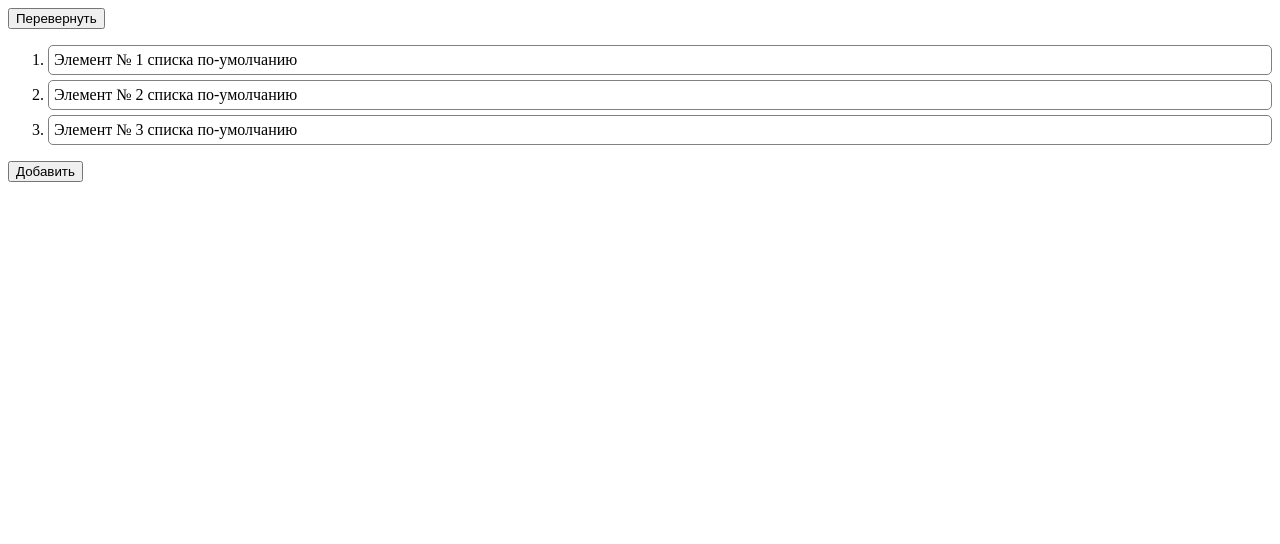
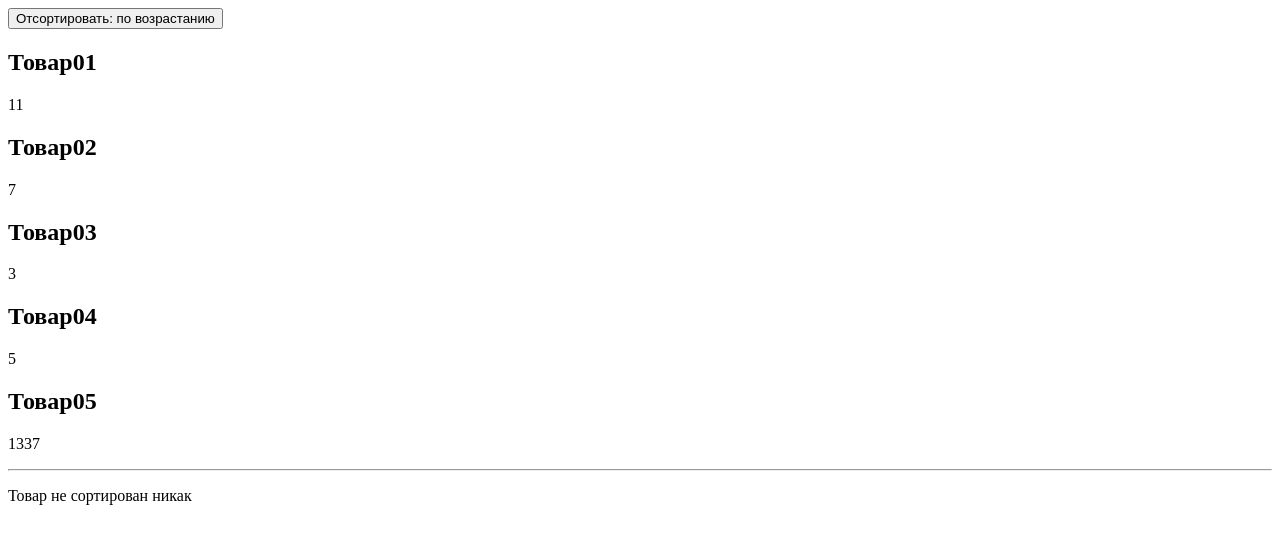
Before and after one commit to Valinetsky/-Vue-Seminar02, a plain HTML site: page task02/index.html in a window 1280 px wide. Drawn offline with nearby package versions, Linux system fonts and the light colour scheme.

Commit message:
Homework stable 15:20

```diff
--- a/task02/index.html
+++ b/task02/index.html
@@ -3,21 +3,20 @@
   <head>
     <meta charset="UTF-8" />
     <meta name="viewport" content="width=device-width, initial-scale=1.0" />
-    <title>Reverse button (task02)</title>
-    <link rel="stylesheet" href="css/style.css" />
+    <title>Task02</title>
   </head>
+
   <body>
-    <body>
-        <div class="root">
-           <button v-on:click="reverseMessage">{{nameButton}}</button>
-
-           <ol>
-              <li v-for="(item, index) in lists" v-on:click="remove(index)">{{item}}</li>
-           </ol>
-           <button v-on:click="addListElement">Добавить</button>
-
-        </div>
-        <script src="https://cdn.jsdelivr.net/npm/vue@2/dist/vue.js"></script>
-        <script src="script.js"></script>
+    <div class="content">
+      <button @click="sorted">Отсортировать: {{sortedText}}</button>
+      <div v-for="product in sortedProduct" class="products">
+        <h2>{{product.productName}}</h2>
+        <p>{{product.productPrice}}</p>
+      </div>
+      <hr />
+      <p>{{footerString}}</p>
+    </div>
+    <script src="https://cdn.jsdelivr.net/npm/vue@2/dist/vue.js"></script>
+    <script src="script.js"></script>
   </body>
 </html>
--- a/task02/script.js
+++ b/task02/script.js
@@ -1,22 +1,53 @@
 new Vue({
-  el: ".root",
+  el: ".content",
   data: {
-    nameButton: "Перевернуть",
-    lists: [
-      "Элемент № 1 списка по-умолчанию",
-      "Элемент № 2 списка по-умолчанию",
-      "Элемент № 3 списка по-умолчанию",
+    sortedText: "по возрастанию",
+    isSorted: 0,
+    footerString: "Товар не сортирован никак",
+    products: [
+      {
+        productName: "Товар01",
+        productPrice: 11,
+      },
+      {
+        productName: "Товар02",
+        productPrice: 7,
+      },
+      {
+        productName: "Товар03",
+        productPrice: 3,
+      },
+      {
+        productName: "Товар04",
+        productPrice: 5,
+      },
+      {
+        productName: "Товар05",
+        productPrice: 1337,
+      },
     ],
   },
   methods: {
-    reverseMessage: function () {
-      this.nameButton = this.nameButton.split("").reverse().join("");
+    sorted: function () {
+      this.isSorted = this.isSorted === 1 ? 2 : 1;
+      this.sortedText = this.isSorted === 1 ? "по убыванию" : "по возрастанию";
+      this.footerString = "";
     },
-    addListElement: function () {
-      this.lists.push("Новый элемент списка");
-    },
-    remove: function (idx) {
-      this.lists.splice(idx, 1);
+  },
+  computed: {
+    sortedProduct() {
+      switch (this.isSorted) {
+        case 1:
+          return this.products.sort((d1, d2) =>
+            d1.productPrice > d2.productPrice ? 1 : -1
+          );
+        case 2:
+          return this.products.sort((d1, d2) =>
+            d1.productPrice < d2.productPrice ? 1 : -1
+          );
+        default:
+          return this.products;
+      }
     },
   },
 });
```
Also changed, not shown: task01/blog.html (+1 -1 lines), task01/script/script.js (+11 -47 lines).
